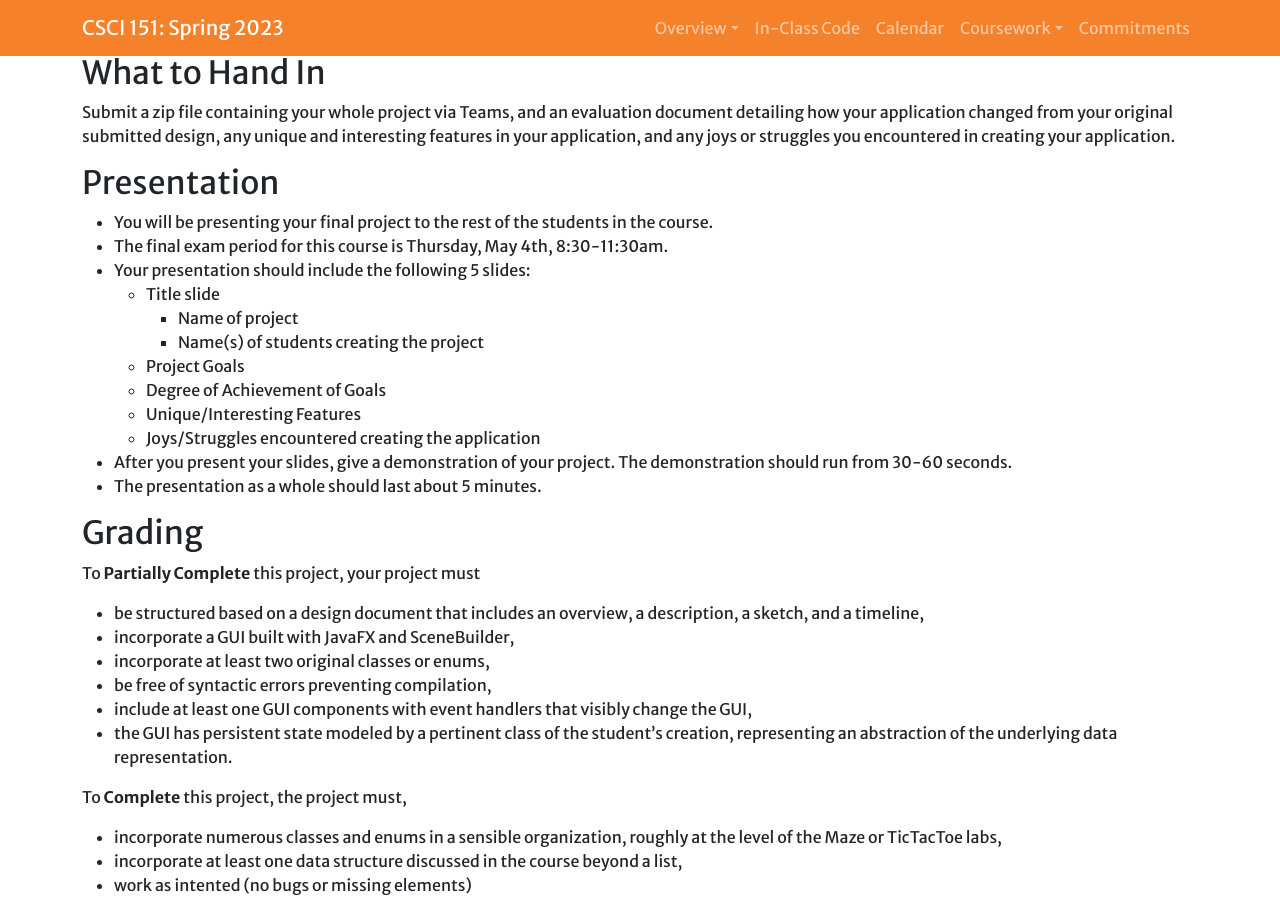
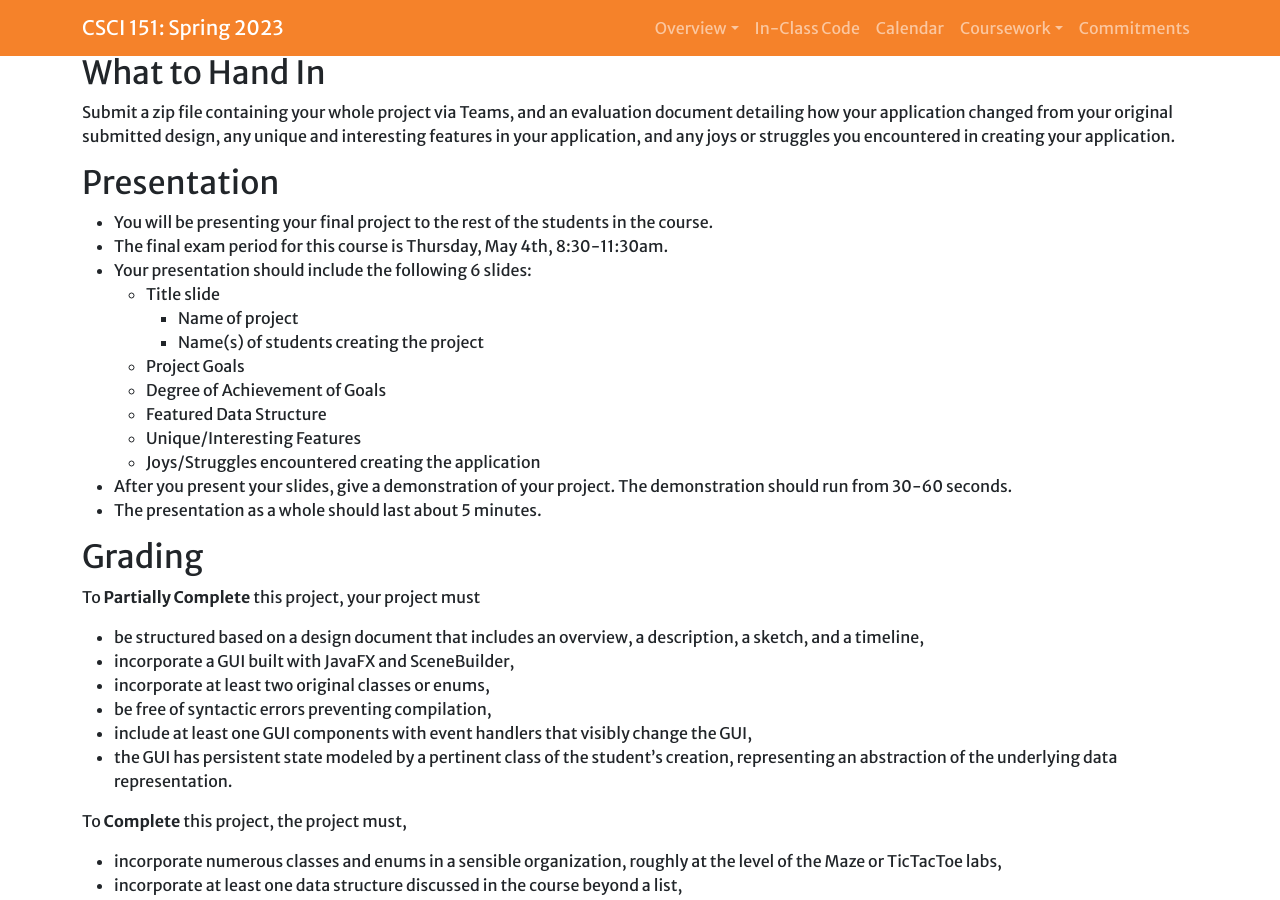
Before and after one commit to Hendrix-CS/csci151, a Jekyll site: the page built from projects/final-project.md, in a window 1280 px wide and 900 px high, scrolled down 1136 px. Built offline with Jekyll 4.4.1, drawn with Linux system fonts in a browser that asks for light colours; a script that is not in the unit is left out; our own code applies the rules of GitHub Pages for plain Markdown files.

Commit message:
Added data structure slide for future reference.

```diff
--- a/projects/final-project.md
+++ b/projects/final-project.md
@@ -87,12 +87,13 @@ you encountered in creating your application.
 * You will be presenting your final project to the rest of the students in
 the course.
 * The final exam period for this course is {{page.finaldue}}.
-* Your presentation should include the following 5 slides:
+* Your presentation should include the following 6 slides:
   * Title slide
     * Name of project
     * Name(s) of students creating the project
   * Project Goals
   * Degree of Achievement of Goals
+  * Featured Data Structure
   * Unique/Interesting Features
   * Joys/Struggles encountered creating the application
 * After you present your slides, give a demonstration of
```
